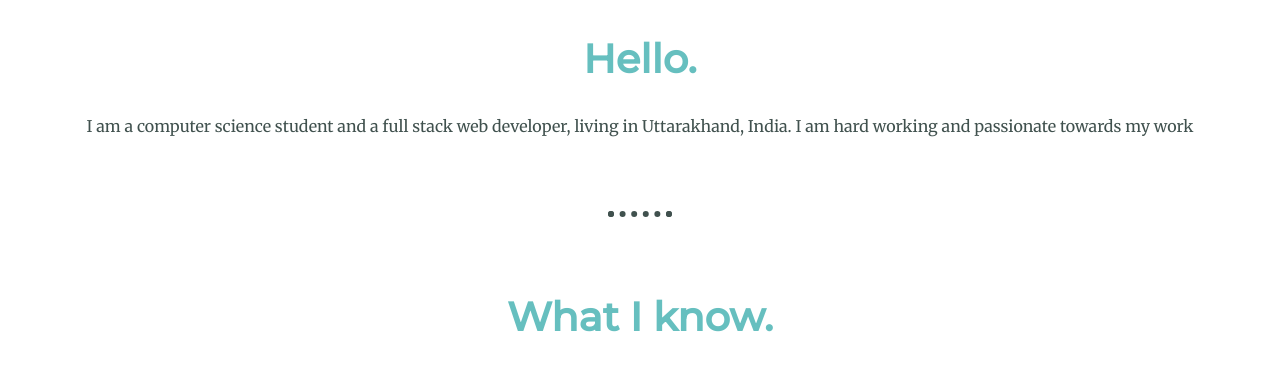
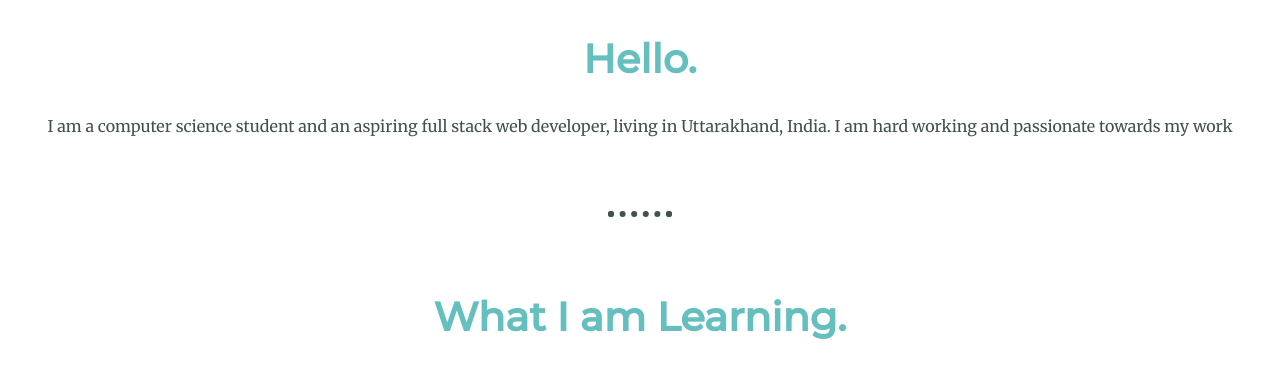
Before and after one commit to manas311/website, a plain HTML site: page index.html in a window 1280 px wide. Shown: the part 1193-1565 px from the top of the page. Drawn offline with Linux system fonts and the light colour scheme.

Commit message:
Update index.html

```diff
--- a/index.html
+++ b/index.html
@@ -24,11 +24,11 @@
     <div class="profile">
       <img class="profilepic" src="images/logo.png" alt="profile_photo">
       <h2>Hello.</h2>
-      <p>I am a computer science student and a full stack web developer, living in Uttarakhand, India. I am hard working and passionate towards my work</p>
+      <p>I am a computer science student and an aspiring full stack web developer, living in Uttarakhand, India. I am hard working and passionate towards my work</p>
     </div>
     <hr>
     <div class="skills">
-      <h2>What I know.</h2>
+      <h2>What I am Learning.</h2>
       <div>
         <h3>Front End</h3>
         <a target="_blank" href="https://www.w3schools.com/html/default.asp"><img class="skill_img" src="https://www.flaticon.com/svg/static/icons/svg/919/919827.svg" alt="HTML5"></a>
```
